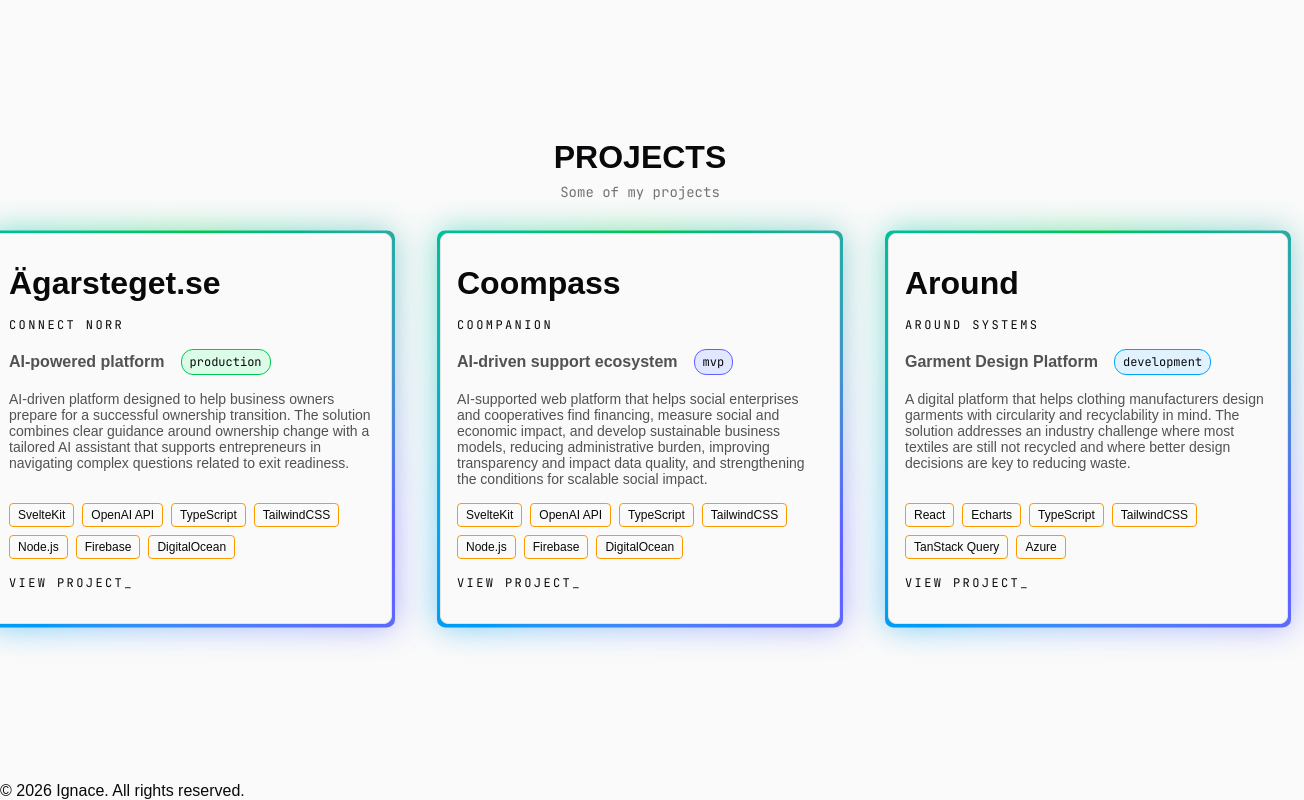
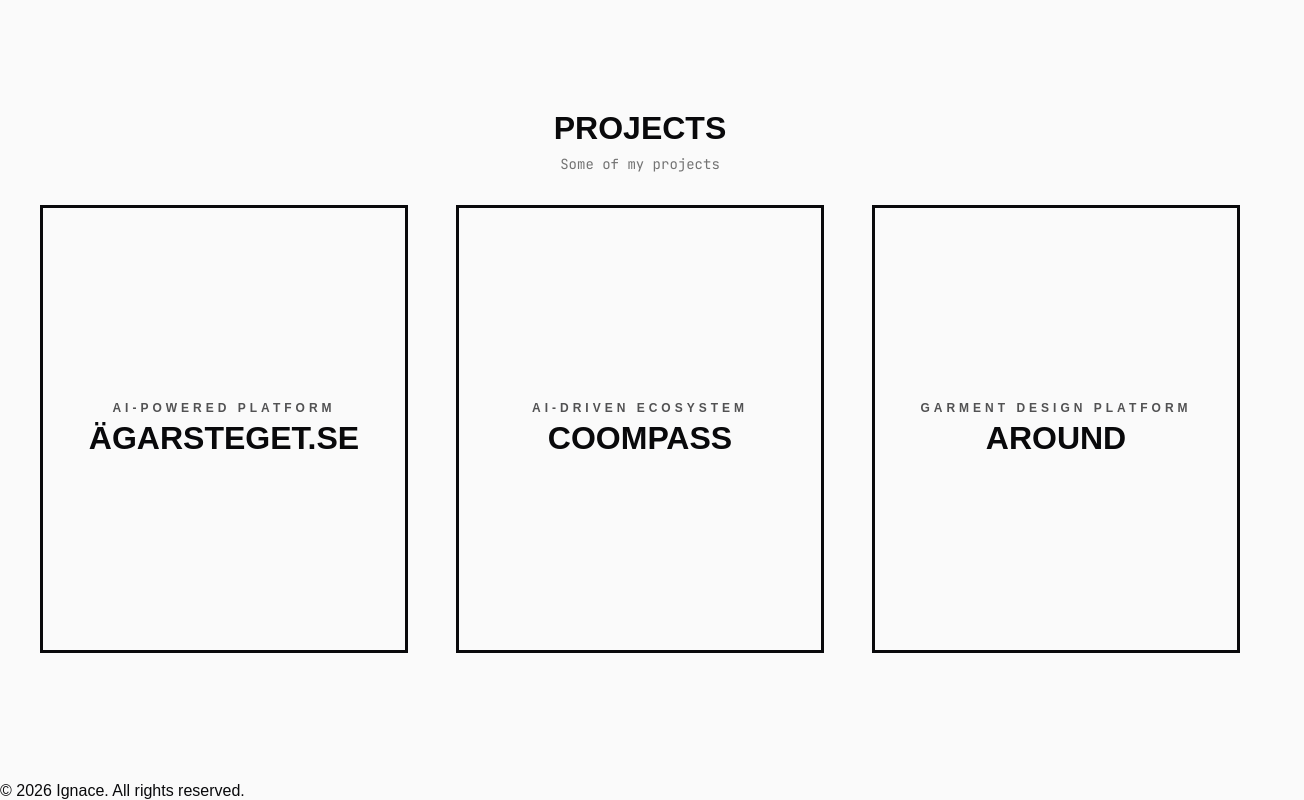
Before and after one commit to Ignacio-CI/portfolio, an Astro site: page / in a window 1280 px wide. Shown: the part 891-1691 px from the top of the page, 1304 px wide, since content can reach past the window. Built offline with nearby package versions, Linux system fonts and the light colour scheme; Astro itself is replaced by a stand-in of ours.

Commit message:
feat: Implement a flip card UI for project cards, adding new styling and 3D transform CSS variables.

```diff
--- a/src/components/ProjectCard.astro
+++ b/src/components/ProjectCard.astro
@@ -3,21 +3,26 @@
 
 type Props = Project;
 
-const { title, subtitle, content, image, link, tags, status, company, companyLink }: Props = Astro.props;
-
-const svgs = import.meta.glob<{ default: any }>('/src/assets/*.svg', { eager: true });
-
-const filename = image.split('/').pop();
-
-const LogoComponent = filename ? svgs[`/src/assets/${filename}`]?.default : null;
+const { title, subtitle, content, link, tags, status }: Props = Astro.props;
 ---
 
 <div class="card">
-    <div class="card__header">
-        <h2>{title}</h2>
-        {company && <a href={companyLink} target="_blank">{company}</a>}
-        <div class="card__header-subtitle">
-            <p>{subtitle}</p>
+    <div class="card__content">
+        <div class="card__front">
+            <h3 class="card__title">{title}</h3>
+            <p class="card__subtitle">{subtitle}</p>
+        </div>
+
+        <div class="card__back">
+
+            <p class="card__body">{content}</p>
+            <div class="card__tags">
+                {tags.map((tag: string) => (
+                    <span class="card__tag">{tag}</span>
+                ))}
+            </div>
+            <div class="card__footer">
+                <a class="card__link" href={link} target="_blank">View Project_</a>
                 <span class:list={[
                     "status-badge",
                     { prod: status === 'production' },
@@ -26,19 +31,153 @@
                 ]}>{status}</span>
             </div>
         </div>
-    <p class="content">{content}</p>
-    <div class="logo">
-        {LogoComponent && <LogoComponent />}
     </div>
-    <div class="tags">
-        {tags.map((tag: string) => (
-            <span class="tag">{tag}</span>
-        ))}
-    </div>
-    <a class="project-link" href={link} target="_blank">View Project_</a>
 </div>
 
 <style>
+    .card {
+        width: 400px;
+        cursor: crosshair;
+    }
+
+    .card__content {
+        text-align: center;
+        position: relative;
+        padding: 15em 5em;
+        transition: transform 2s;
+        transform-style: preserve-3d;
+    }
+
+    .card:hover .card__content {
+        transform: rotateY(.5turn) ;
+    }
+
+    .card__front,
+    .card__back {
+        position: absolute;
+        top: 0;
+        left: 0;
+        right: 0;
+        bottom: 0;
+        padding: 5em 3em;
+        backface-visibility: hidden;
+        transform-style: preserve-3d;
+        display: grid;
+        align-content: center;
+    }
+
+    .card__front {
+        background-color: var(--clr-white);
+        color: var(--clr-black);
+    }
+
+    .card__front::before {
+        content: '';
+        position: absolute;
+        --spacer: 1em;
+        top: var(--spacer);
+        left: var(--spacer);
+        right: var(--spacer);
+        bottom: var(--spacer);
+        border: 3px solid currentColor;
+        transform: var(--level-one);
+    }
+
+    .card__title {
+        font-size: var(--heading-sm);
+        transform: var(--level-three);
+        order: 2;
+        text-transform: uppercase;
+    }
+
+    .card__subtitle {
+        transform: var(--level-two);
+        text-transform: uppercase;
+        letter-spacing: 4px;
+        font-size: var(--text-xs);
+        font-weight: var(--fw-bold);
+        padding-bottom: .5em;
+        opacity: .7;
+    }
+
+    .card__body {
+        text-align: left;
+        transform: var(--level-two);
+        font-family: var(--ff-sans);
+        font-weight: var(--fw-normal);
+        font-size: var(--text-md);
+        line-height: 1.6;
+    }
+
+    .card__back {
+        transform: rotateY(.5turn);
+        color: var(--clr-white);
+        background: var(--clr-neutral-900);
+    }
+
+    .card__tags {
+        display: flex;
+        flex-wrap: wrap;
+        gap: 0.5em;
+        padding: 1em 0;
+    }
+
+    .card__tag {
+        font-size: var(--text-xs);
+        font-family: var(--ff-sans);
+        font-weight: 500;
+        border: 1px solid var(--clr-amber-500);
+        border-radius: 4px;
+        padding: 0.25em 0.5em;
+    }
+
+    .card__footer {
+        margin-top: 2em;
+        display: flex;
+        justify-content: space-between;
+        align-items: center;
+    }
+
+    .card__link {
+        width: fit-content;
+        font-family: var(--ff-mono);
+        font-size: var(--text-xs);
+        text-transform: uppercase;
+        letter-spacing: 0.2em;
+        text-decoration: none;
+        color: var(--clr-high-contrast);
+        transition: color 0.25s ease-in-out;
+    }
+
+    .card__link:hover {
+        color: var(--clr-brand-500);
+    }
+
+    .status-badge {
+        font-family: var(--ff-mono);
+        font-size: var(--text-xs);
+        padding: 0.25rem 0.5rem;
+        border-radius: var(--border-radius-3);
+        color: var(--clr-black);
+    }
+
+    .prod {
+        background-color: var(--clr-green-100);
+        border: 1px solid var(--clr-green-500);
+    }
+
+    .mvp {
+        background-color: var(--clr-brand-100);
+        border: 1px solid var(--clr-brand-500);
+    }
+
+    .dev {
+        background-color: var(--clr-sky-100);
+        border: 1px solid var(--clr-sky-500);
+    }
+</style>
+
+<!-- <style>
     .card {
         position: relative;
         width: 400px;
@@ -54,6 +193,7 @@
         justify-content: space-between;
         align-items: start;
         gap: var(--gap-4);
+        cursor: crosshair;
     }
 
     .card::after, .card::before {
@@ -80,6 +220,27 @@
         margin: 0;
     }
 
+    .card__logo {
+        position: absolute;
+        top: 50%;
+        right: 50%;
+        translate: 50% -50%;
+        width: 80%;
+        height: 80%;
+        opacity: 1;
+        transition: opacity 0.25s ease-in-out;
+    }
+
+    .card:hover .card__logo {
+        opacity: 0;
+    }
+
+    .logo {
+        width: 100%;
+        height: 100%;
+        object-fit: cover;
+    }
+
     .card__header {
         display: flex;
         flex-direction: column;
@@ -104,8 +265,6 @@
     }
 
     .status-badge {
-        position: relative;
-        isolation: isolate;
         font-family: var(--ff-mono);
         font-size: var(--text-xs);
         padding: 0.25rem 0.5rem;
@@ -128,12 +287,12 @@
         border: 1px solid var(--clr-sky-500);
     }
 
-    .content {
+    .card__content {
         height: 100%;
         font-family: var(--ff-sans);
         font-size: var(--text-sm);
         color: var(--text-secondary);
-        margin: 0;
+        padding: 0.5rem 0;
     }
 
     .card img {
@@ -156,13 +315,6 @@
         color: var(--clr-brand-600);
     }
 
-    .logo {
-        display: none;
-        width: 16px;
-        height: 16px;
-        border-radius: 8px;
-    }
-
     .tags {
         display: flex;
         flex-wrap: wrap;
@@ -177,4 +329,4 @@
         border-radius: 4px;
         padding: 0.25rem 0.5rem;
     }
-</style>
+</style> -->
--- a/src/data/projects.json
+++ b/src/data/projects.json
@@ -14,7 +14,7 @@
     {
         "id": "coompass",
         "title": "Coompass",
-        "subtitle": "AI-driven support ecosystem",
+        "subtitle": "AI-driven ecosystem",
         "content": "AI-supported web platform that helps social enterprises and cooperatives find financing, measure social and economic impact, and develop sustainable business models, reducing administrative burden, improving transparency and impact data quality, and strengthening the conditions for scalable social impact.",
         "company": "Coompanion",
         "companyLink": "https://coompanion.se/",
--- a/src/layouts/Layout.astro
+++ b/src/layouts/Layout.astro
@@ -62,6 +62,11 @@
         --fs-900: 2.25rem;
         --fs-1000: 2.25rem;
 
+        --fw-normal: 400;
+        --fw-medium: 500;
+        --fw-semibold: 600;
+        --fw-bold: 700;
+
         @media (width > 760px) {
             --fs-200: 0.75rem;
             --fs-300: 0.875rem;
@@ -111,6 +116,10 @@
         --gap-4: 1rem;
         --gap-5: 1.5rem;
         --gap-6: 2rem;
+
+        --level-one: translateZ(3rem);
+        --level-two: translateZ(6rem);
+        --level-three: translateZ(9rem);
     }
 
     *,
```
Lines whose indentation alone changed are shown as unchanged.
